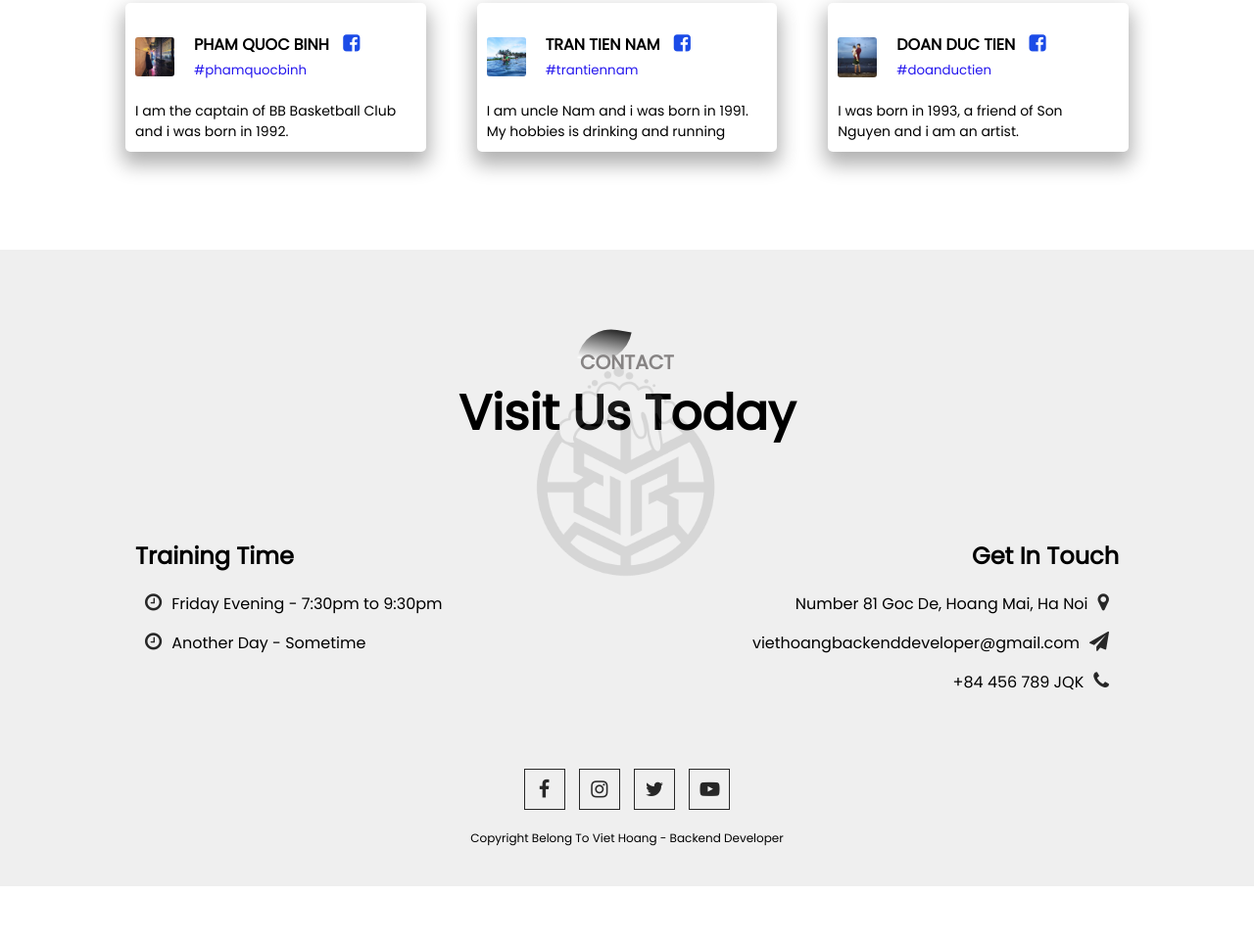
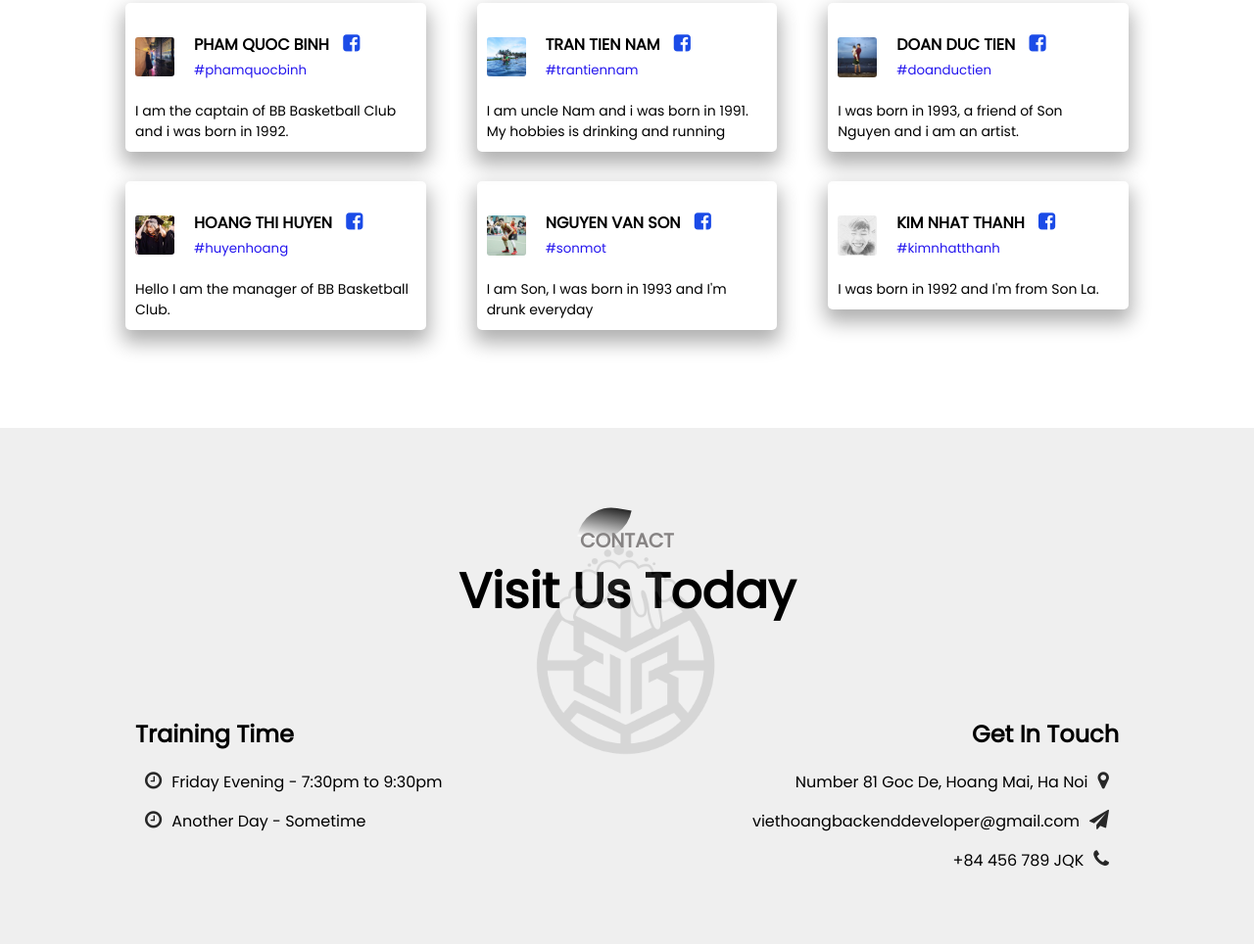
Before and after one commit to buviho/bb-basketball-club-website, a plain HTML site: page index.html in a window 1280 px wide. Shown: the part 2874-3838 px from the top of the page at 98% size. Before the commit the page ends 3779 px from the top, so only its background shows below. Drawn offline with Linux system fonts and the light colour scheme.

Commit message:
feat: Add facebooks

```diff
--- a/index.html
+++ b/index.html
@@ -185,6 +185,44 @@
                 </p>
             </div>
         </div>
+        <div class="people-row">
+            <div class="people-col">
+                <div class="user">
+                    <img src="./img/chuyen.jpg">
+                    <div class="user-info">
+                        <h4>HOANG THI HUYEN <i class="fa fa-facebook-square"></i></h4>
+                        <small>#huyenhoang</small>
+                    </div>
+                </div>
+                <p>
+                    Hello I am the manager of BB Basketball Club.
+                </p>
+            </div>
+            <div class="people-col">
+                <div class="user">
+                    <img src="./img/ason.jpg">
+                    <div class="user-info">
+                        <h4>NGUYEN VAN SON <i class="fa fa-facebook-square"></i></h4>
+                        <small>#sonmot</small>
+                    </div>
+                </div>
+                <p>
+                    I am Son, I was born in 1993 and I'm drunk everyday
+                </p>
+            </div>
+            <div class="people-col">
+                <div class="user">
+                    <img src="./img/athanh.jpg">
+                    <div class="user-info">
+                        <h4>KIM NHAT THANH <i class="fa fa-facebook-square"></i></h4>
+                        <small>#kimnhatthanh</small>
+                    </div>
+                </div>
+                <p>
+                    I was born in 1992 and I'm from Son La.
+                </p>
+            </div>
+        </div>
     </section>
 
     <!-- Footer -->
```
Also changed, not shown: img/ason.jpg (added), img/athanh.jpg (added), img/chuyen.jpg (added).
